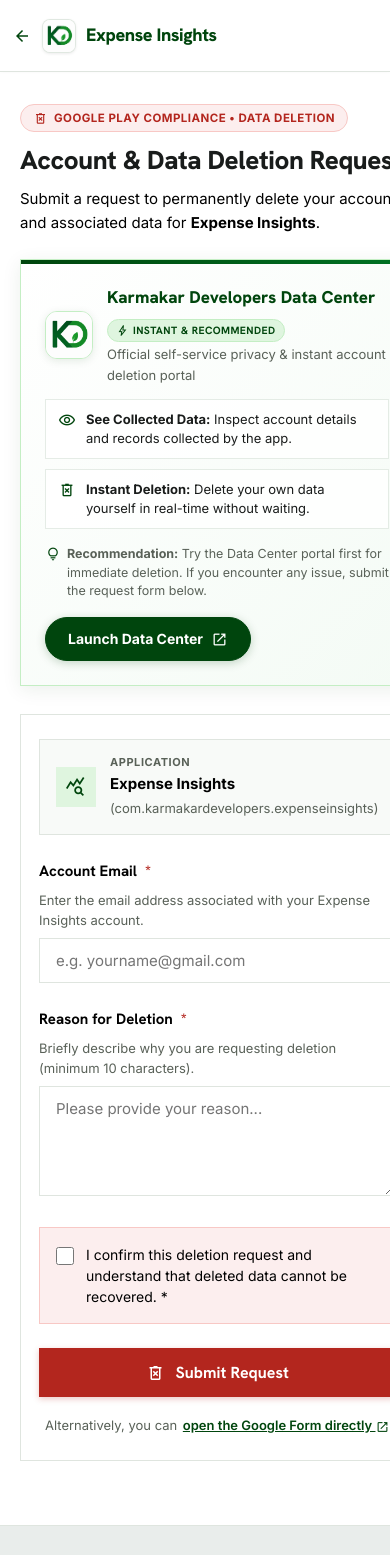
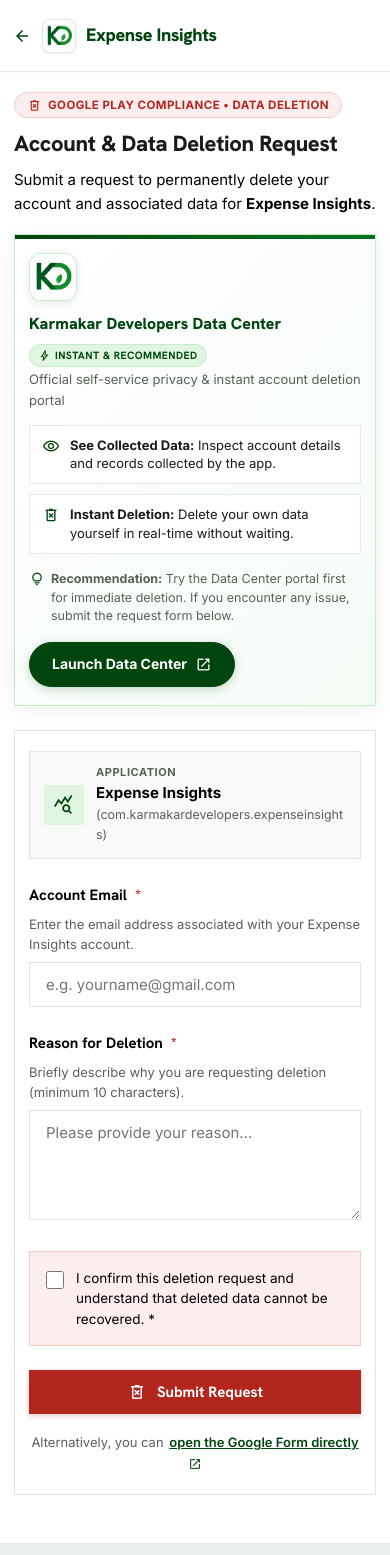
Before and after one commit to karmakar-developers/Apps, a React app: page expense-insights/expense-insights-account-deletion.html in a window 390 px wide. Shown: the top 1555 px of the page. Built offline with nearby package versions, Linux system fonts and the light colour scheme.

Commit message:
fix(ui): improve responsive layout and text wrapping
Updated CSS to ensure proper container containment and word breaking across Expense Insights pages. Optimized layout responsiveness for smaller screens and addressed overflow issues in metadata and badges.

```diff
--- a/expense-insights/expense-insights-account-deletion.html
+++ b/expense-insights/expense-insights-account-deletion.html
@@ -28,6 +28,16 @@
         --color-danger-border: #f8c8c5;
       }
 
+      html, body {
+        overflow-x: hidden;
+        max-width: 100vw;
+        width: 100%;
+      }
+
+      * {
+        box-sizing: border-box;
+      }
+
       body {
         background-color: var(--color-neutral-bg);
         color: var(--color-text-primary);
@@ -37,10 +47,12 @@
       }
 
       .deletion-container {
+        width: 100%;
         max-width: 760px;
         margin: 0 auto;
         padding: 32px 20px 64px 20px;
         flex: 1;
+        box-sizing: border-box;
       }
 
       .deletion-card {
@@ -50,6 +62,8 @@
         box-shadow: var(--shadow-sm);
         padding: 36px 32px;
         margin-top: 24px;
+        max-width: 100%;
+        box-sizing: border-box;
       }
 
       .self-service-box {
@@ -62,6 +76,8 @@
         margin-bottom: 28px;
         position: relative;
         overflow: hidden;
+        max-width: 100%;
+        box-sizing: border-box;
       }
 
       .self-service-box::before {
@@ -103,17 +119,20 @@
 
       .datacenter-title-wrap {
         flex: 1;
+        min-width: 0;
+        max-width: 100%;
       }
 
       .datacenter-title {
         font-family: var(--font-heading);
-        font-size: 17px;
+        font-size: 16px;
         font-weight: 800;
         color: var(--color-brand);
         display: flex;
         align-items: center;
         gap: 8px;
         flex-wrap: wrap;
+        word-break: break-word;
       }
 
       .datacenter-badge {
@@ -129,19 +148,27 @@
         display: inline-flex;
         align-items: center;
         gap: 4px;
+        white-space: nowrap;
       }
 
       .datacenter-subtitle {
         font-size: 13px;
         color: var(--color-text-muted);
         margin-top: 2px;
+        word-break: break-word;
       }
 
       .datacenter-features {
         display: grid;
-        grid-template-columns: repeat(auto-fit, minmax(240px, 1fr));
+        grid-template-columns: 1fr;
         gap: 10px;
         margin: 14px 0 16px 0;
+      }
+
+      @media (min-width: 600px) {
+        .datacenter-features {
+          grid-template-columns: repeat(auto-fit, minmax(220px, 1fr));
+        }
       }
 
       .datacenter-feature-item {
@@ -340,8 +367,30 @@
       }
 
       @media (max-width: 640px) {
+        .deletion-container {
+          padding: 20px 14px 48px 14px;
+        }
         .deletion-card {
-          padding: 24px 18px;
+          padding: 20px 14px;
+          border-radius: var(--radius-md);
+        }
+        .self-service-box {
+          padding: 18px 14px;
+          border-radius: var(--radius-md);
+          margin-top: 18px;
+          margin-bottom: 22px;
+        }
+        .datacenter-header {
+          flex-direction: column;
+          align-items: flex-start;
+          gap: 10px;
+        }
+        .btn-submit-delete {
+          font-size: 15px;
+          padding: 12px 18px;
+        }
+        .radio-option-card {
+          padding: 12px 12px;
         }
       }
     </style>
@@ -362,17 +411,17 @@
     <!-- Main Content -->
     <main class="deletion-container">
       <!-- Breadcrumb / Tag -->
-      <div style="display: flex; align-items: center; gap: 8px; margin-bottom: 12px;">
-        <span class="badge-pill badge-danger" style="background-color: var(--color-danger-surface); color: var(--color-danger); border: 1px solid var(--color-danger-border);">
-          <span class="material-symbols-outlined" style="font-size: 15px;">delete_forever</span>
+      <div style="display: flex; align-items: center; gap: 8px; margin-bottom: 12px; max-width: 100%;">
+        <span class="badge-pill badge-danger" style="background-color: var(--color-danger-surface); color: var(--color-danger); border: 1px solid var(--color-danger-border); white-space: normal; line-height: 1.4; max-width: 100%;">
+          <span class="material-symbols-outlined" style="font-size: 15px; flex-shrink: 0;">delete_forever</span>
           <span>Google Play Compliance • Data Deletion</span>
         </span>
       </div>
 
-      <h1 style="font-family: var(--font-heading); font-size: clamp(26px, 4vw, 34px); font-weight: 800; line-height: 1.25; margin-bottom: 10px;">
+      <h1 style="font-family: var(--font-heading); font-size: clamp(22px, 5vw, 34px); font-weight: 800; line-height: 1.25; margin-bottom: 10px; word-break: break-word;">
         Account &amp; Data Deletion Request
       </h1>
-      <p style="color: var(--color-text-secondary); font-size: 15px; line-height: 1.6;">
+      <p style="color: var(--color-text-secondary); font-size: 15px; line-height: 1.6; word-break: break-word;">
         Submit a request to permanently delete your account and associated data for <strong>Expense Insights</strong>.
       </p>
 
@@ -454,16 +503,16 @@
           <input type="hidden" name="entry.1841398095" value="Expense Insights" />
 
           <!-- Target Application Context Badge -->
-          <div style="background-color: var(--color-bg-page); border: 1.5px solid var(--color-border); border-radius: var(--radius-md); padding: 14px 16px; margin-bottom: 24px; display: flex; align-items: center; gap: 14px;">
+          <div style="background-color: var(--color-bg-page); border: 1.5px solid var(--color-border); border-radius: var(--radius-md); padding: 12px 14px; margin-bottom: 24px; display: flex; align-items: center; gap: 12px; max-width: 100%;">
             <div style="width: 40px; height: 40px; border-radius: var(--radius-sm); background-color: var(--color-accent-light); display: flex; align-items: center; justify-content: center; flex-shrink: 0;">
               <span class="material-symbols-outlined" style="color: var(--color-brand); font-size: 22px;">query_stats</span>
             </div>
-            <div style="flex: 1;">
+            <div style="flex: 1; min-width: 0; word-break: break-word;">
               <div style="font-size: 11px; font-weight: 700; text-transform: uppercase; letter-spacing: 0.05em; color: var(--color-text-muted);">
                 Application
               </div>
-              <div style="font-size: 15px; font-weight: 700; color: var(--color-text-primary);">
-                Expense Insights <span style="font-size: 13px; font-weight: normal; color: var(--color-text-muted);">(com.karmakardevelopers.expenseinsights)</span>
+              <div style="font-size: 15px; font-weight: 700; color: var(--color-text-primary); word-break: break-word;">
+                Expense Insights <span style="font-size: 12.5px; font-weight: normal; color: var(--color-text-muted); word-break: break-all; display: inline-block;">(com.karmakardevelopers.expenseinsights)</span>
               </div>
             </div>
           </div>
@@ -523,7 +572,7 @@
                 value="I confirm that I am requesting deletion of the data described above and understand that deleted data may not be recoverable."
                 required
               />
-              <span style="font-size: 14px; line-height: 1.5; color: var(--color-text-primary);">
+              <span style="font-size: 13.5px; line-height: 1.5; color: var(--color-text-primary); word-break: break-word; flex: 1; min-width: 0;">
                 I confirm this deletion request and understand that deleted data cannot be recovered.
                 <span class="required-star">*</span>
               </span>
@@ -540,7 +589,7 @@
           </button>
 
           <!-- Alternative / Fallback direct Google Form link -->
-          <div style="margin-top: 18px; text-align: center; font-size: 13px; color: var(--color-text-muted);">
+          <div style="margin-top: 18px; text-align: center; font-size: 13px; color: var(--color-text-muted); word-break: break-word;">
             Alternatively, you can
             <a
               href="https://docs.google.com/forms/d/e/1FAIpQLSdQEqQ4nRQ7tXcyDhqXxk4dpAlyxqXTme0UOPmFvxti0QCQxw/viewform?usp=pp_url&entry.498496194=Data+from+a+specific+app&entry.1841398095=Expense+Insights"
@@ -567,9 +616,9 @@
           Your request has been securely recorded and dispatched to <strong>Karmakar Developers</strong>.
         </p>
 
-        <div style="background-color: var(--color-neutral-bg); border-radius: var(--radius-md); padding: 18px; text-align: left; max-width: 480px; margin: 0 auto 28px auto; border: 1px solid var(--color-border); font-size: 14px; line-height: 1.6;">
-          <div><strong>Application:</strong> Expense Insights (com.karmakardevelopers.expenseinsights)</div>
-          <div style="margin-top: 6px;"><strong>Target Account:</strong> <span id="submitted-email" style="color: var(--color-brand); font-weight: 600;"></span></div>
+        <div style="background-color: var(--color-neutral-bg); border-radius: var(--radius-md); padding: 18px; text-align: left; max-width: 480px; margin: 0 auto 28px auto; border: 1px solid var(--color-border); font-size: 14px; line-height: 1.6; word-break: break-word;">
+          <div><strong>Application:</strong> Expense Insights <span style="word-break: break-all;">(com.karmakardevelopers.expenseinsights)</span></div>
+          <div style="margin-top: 6px;"><strong>Target Account:</strong> <span id="submitted-email" style="color: var(--color-brand); font-weight: 600; word-break: break-all;"></span></div>
           <div style="margin-top: 6px;"><strong>Processing SLA:</strong> Within 30 calendar days</div>
           <div style="margin-top: 6px;"><strong>Status:</strong> Pending deletion &amp; data wipe</div>
           <div style="margin-top: 6px; font-size: 13px; color: var(--color-text-muted);">
```
Also changed, not shown: expense-insights/expense-insights-privacy.html (+35 -8 lines), expense-insights/expense-insights-terms.html (+1 -5 lines).
